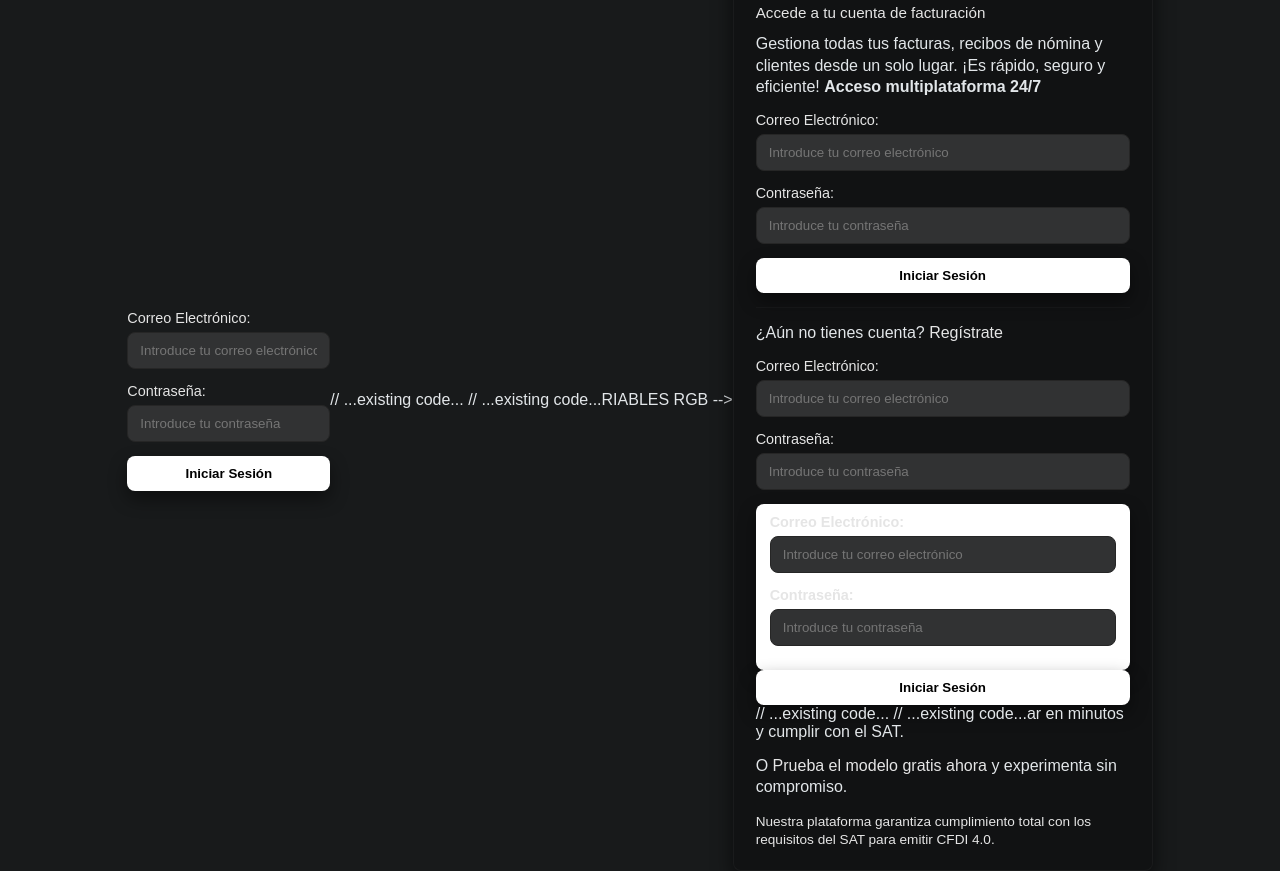
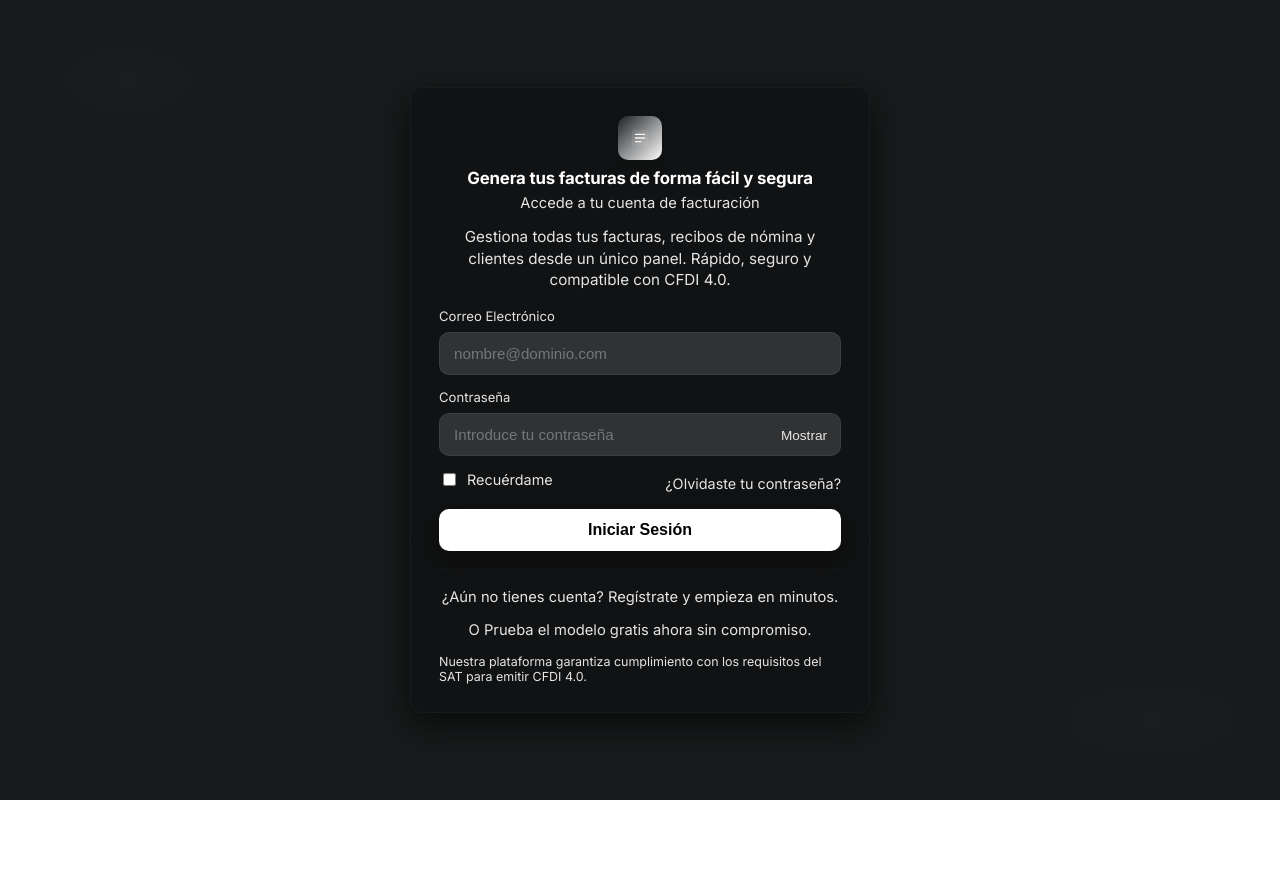
Before and after one commit to diegohdzglz040404/FacturappSencillo, a plain HTML site: page index.html in a window 1280 px wide. After the commit the page ends 800 px from the top, so only its background shows below. Drawn offline with Linux system fonts and the light colour scheme.

Commit message:
Update index.html

```diff
--- a/index.html
+++ b/index.html
@@ -1,61 +1,31 @@
-<!DOCTYPE html>
+<!doctype html>
 <html lang="es">
 <head>
-    <meta charset="UTF-8">
-    <meta name="viewport" content="width=device-width, initial-scale=1.0">
+    <meta charset="utf-8" />
+    <meta name="viewport" content="width=device-width, initial-scale=1.0"/>
     <title>Acceso a tu cuenta - Simplifica tu facturación electrónica</title>
 
-    <!-- ESTILOS ACTUALIZADOS CON VA    // ...existing code...
-            <!-- Formulario de Inicio de Sesión -->
-            <form id="login-form" action="#" method="POST" novalidate>
+    <link href="https://fonts.googleapis.com/css2?family=Inter:wght@300;400;600;700&display=swap" rel="stylesheet">
 
-                <div class="form-group">
-                    <label for="email">Correo Electrónico:</label>
-                    <input type="email" id="email" name="email" required
-                           placeholder="Introduce tu correo electrónico">
-                </div>
-
-                <div class="form-group">
-                    <label for="password">Contraseña:</label>
-                    <input type="password" id="password" name="password" required
-                           placeholder="Introduce tu contraseña">
-                </div>
-
-                <button type="submit">
-                    Iniciar Sesión
-                </button>
-            </form>
-    // ...existing code...
-
-        <script>
-        (function(){
-            const form = document.getElementById('login-form');
-            if (!form) return;
-            form.addEventListener('submit', function(e){
-                // Dejar que el navegador muestre mensajes de validación nativos
-                if (!form.checkValidity()) return;
-                e.preventDefault();
-                // Redirigir tras "inicio de sesión"
-                window.location.href = 'https://diegohdzglz040404.github.io/FACTURAPP123/';
-            });
-        })();
-        </script>
-    // ...existing code...RIABLES RGB -->
     <style>
         :root{
-            --body-color: #E2E6E9; /* rgb(226,230,233) */
-            --accent-color: #FFFFFF; /* rgb(255,255,255) */
-            --card-background-color: #111213; /* rgb(17,18,19) */
-            --page-bg: #181A1B; /* rgb(24,26,27) */
-            --accent-color-light: #E5E5E5; /* rgb(229,229,229) */
-            --accent-color-background-muted: #262626; /* rgb(38,38,38) */
-            --shape-bg-color: #313233; /* rgb(49,50,51) */
-            --card-secondary-bg: #1D1F22; /* rgb(29,31,34) */
-            --btn-bg: #FFFFFF; /* rgb(255,255,255) */
-            --btn-text-dark: #000000; /* rgb(0,0,0) */
-            --muted-border: rgba(255,255,255,0.04);
-            --radius: 8px;
-            --shadow: 0 8px 20px rgba(0,0,0,0.6);
+            --body-color: #E2E6E9;                 /* rgb(226,230,233)  - texto principal */
+            --accent-color: #FFFFFF;               /* rgb(255,255,255)  - acentos */
+            --card-background-color: #111213;      /* rgb(17,18,19)     - fondo de tarjetas */
+            --page-bg: #181A1B;                    /* rgb(24,26,27)     - fondo del documento */
+            --accent-color-light: #E5E5E5;         /* rgb(229,229,229)  - acento claro */
+            --accent-color-background-muted: #262626; /* rgb(38,38,38)  - fondo atenuado */
+            --shape-bg-color: #313233;             /* rgb(49,50,51)     - inputs / shapes */
+            --card-secondary-bg: #1D1F22;          /* rgb(29,31,34)     - tarjeta secundaria */
+            --btn-bg: #FFFFFF;                     /* rgb(255,255,255)  - botones sólidos */
+            --btn-text-dark: #000000;              /* rgb(0,0,0)        - texto sobre botones claros */
+
+            --text: var(--body-color);
+            --muted: #9fbfe6;
+            --input-bg: rgba(255,255,255,0.02);
+            --glass-border: rgba(255,255,255,0.04);
+            --card-radius: 12px;
+            --shadow-neutral: 0 12px 34px rgba(0,0,0,0.6);
         }
 
         *{box-sizing:border-box}
@@ -63,218 +33,263 @@
         body {
             margin: 0;
             min-height: 100vh;
-            font-family: "APTOS", Arial, sans-serif;
-            color: var(--body-color);
+            font-family: "Inter", system-ui, -apple-system, "Segoe UI", Roboto, "Helvetica Neue", Arial;
+            color: var(--text);
             -webkit-font-smoothing:antialiased;
             -moz-osx-font-smoothing:grayscale;
-            background-color: var(--page-bg);
-            display: flex;
-            justify-content: center;
-            align-items: center;
-            padding: 24px;
+
+            /* fondo neutro */
+            background:
+                radial-gradient(800px 400px at 10% 10%, rgba(255,255,255,0.01), transparent 10%),
+                radial-gradient(700px 300px at 90% 90%, rgba(255,255,255,0.01), transparent 15%),
+                linear-gradient(180deg, var(--page-bg), var(--page-bg));
+            display:flex;
+            align-items:center;
+            justify-content:center;
+            padding:28px;
+            text-align:center;
         }
 
-        #login-form-container {
-            width: 92%;
-            max-width: 420px;
-            padding: 22px;
-            border-radius: var(--radius);
+        main#login-form-container{
+            width:100%;
+            max-width:460px;
+            border-radius: var(--card-radius);
+            padding:28px;
+            border: 1px solid var(--glass-border);
+            box-shadow: var(--shadow-neutral);
+            backdrop-filter: blur(6px);
+            -webkit-backdrop-filter: blur(6px);
             background-color: var(--card-background-color);
-            border: 1px solid var(--muted-border);
-            box-shadow: var(--shadow);
         }
 
-        h1 {
-            margin: 0 0 6px;
-            font-size: 1.25rem;
-            font-weight: 700;
+        header.brand {
+            display:flex;
+            align-items:center;
+            gap:12px;
+            justify-content:center;
+            margin-bottom:8px;
+        }
+
+        .logo {
+            width:44px;
+            height:44px;
+            border-radius:10px;
+            display:inline-grid;
+            place-items:center;
+            background: linear-gradient(135deg,var(--card-secondary-bg),var(--accent-color));
+            box-shadow: 0 6px 18px rgba(0,0,0,0.18);
+            flex: 0 0 44px;
+        }
+        .logo svg{ width:22px; height:22px; color:var(--accent-color); }
+
+        h1{
+            margin:6px 0 0;
+            font-size:1.05rem;
+            font-weight:700;
+            letter-spacing:-0.01em;
             color: var(--accent-color);
         }
 
-        h2 {
-            margin: 0 0 12px;
-            font-size: 0.95rem;
-            font-weight: 500;
-            color: var(--accent-color-light);
+        h2{
+            margin:6px 0 14px;
+            font-size:0.92rem;
+            font-weight:500;
+            color:var(--accent-color-light);
         }
 
-        p {
-            color: var(--body-color);
-            line-height: 1.35;
-            margin: 0 0 14px;
+        p.lead{
+            margin:0 0 18px;
+            color:var(--accent-color-light);
+            line-height:1.4;
+            font-size:0.95rem;
         }
 
+        form { text-align:left; }
+
         .form-group {
-            margin-bottom: 14px;
-            text-align: left;
+            margin-bottom:14px;
         }
 
-        label {
-            display: block;
-            font-size: 0.9rem;
-            margin-bottom: 6px;
-            color: var(--accent-color-light);
+        label{
+            display:block;
+            font-size:0.82rem;
+            color:var(--accent-color-light);
+            margin-bottom:8px;
         }
 
-        input[type="email"], input[type="password"] {
-            width: 100%;
-            padding: 10px 12px;
-            border-radius: 8px;
-            border: 1px solid var(--accent-color-background-muted);
-            background-color: var(--shape-bg-color);
-            color: var(--body-color);
-            outline: none;
-            transition: box-shadow .12s ease, border-color .12s ease;
+        .input-wrap { position:relative; }
+
+        input[type="email"], input[type="password"]{
+            width:100%;
+            padding:12px 14px;
+            font-size:0.95rem;
+            border-radius:10px;
+            border:1px solid rgba(255,255,255,0.06);
+            background: var(--shape-bg-color);
+            color:var(--text);
+            outline:none;
+            transition: box-shadow 160ms ease, transform 120ms ease, border-color 160ms;
+            -webkit-appearance:none;
         }
 
-        input[type="email"]:focus, input[type="password"]:focus{
+        input::placeholder{ color: rgba(226,230,233,0.38); }
+
+        input:focus{
+            box-shadow: 0 10px 30px rgba(0,0,0,0.07);
             border-color: rgba(255,255,255,0.14);
-            box-shadow: 0 6px 18px rgba(44,156,255,0.05);
+            transform: translateY(-2px);
         }
 
-        button {
-            display: inline-block;
-            width: 100%;
-            padding: 10px 14px;
-            border-radius: 8px;
+        .toggle-password{
+            position:absolute;
+            right:8px;
+            top:50%;
+            transform:translateY(-50%);
+            border:none;
+            background:transparent;
+            color:var(--accent-color-light);
+            font-size:0.85rem;
+            cursor:pointer;
+            padding:6px;
+            border-radius:8px;
+        }
+        .toggle-password:focus{ outline:2px solid rgba(0,0,0,0.18) }
+
+        .help-row{
+            display:flex;
+            justify-content:space-between;
+            align-items:center;
+            gap:10px;
+            margin-bottom:12px;
+            font-size:0.9rem;
+        }
+        .help-row a{ color:var(--accent-color-light); text-decoration:none; }
+        .help-row a:hover{ text-decoration:underline; color:var(--accent-color) }
+
+        .remember{ display:flex; align-items:center; gap:8px; color:var(--accent-color-light); font-size:0.9rem; }
+
+        button[type="submit"]{
+            display:inline-block;
+            width:100%;
+            padding:12px;
+            border-radius:10px;
             border: none;
-            cursor: pointer;
-            background-color: var(--btn-bg);
-            color: var(--btn-text-dark);
-            font-weight: 700;
-            box-shadow: 0 8px 18px rgba(0,0,0,0.45);
+            cursor:pointer;
+            color:var(--btn-text-dark);
+            background: var(--btn-bg);
+            font-weight:600;
+            font-size:1rem;
+            box-shadow: 0 10px 26px rgba(0,0,0,0.45);
+            transition: transform 140ms ease, box-shadow 140ms;
+        }
+        button[type="submit"]:hover{
+            transform: translateY(-3px);
+            box-shadow: 0 18px 40px rgba(0,0,0,0.6);
         }
 
-        a {
-            color: var(--accent-color-light);
-            text-decoration: none;
-        }
-        a:hover { text-decoration: underline; }
+        hr{ border:none; height:1px; background: rgba(255,255,255,0.03); margin:18px 0; }
 
-        hr {
-            border: none;
-            height: 1px;
-            background: rgba(255,255,255,0.03);
-            margin: 14px 0;
-        }
+        .secondary-links{ font-size:0.92rem; color:var(--accent-color-light); }
+        .secondary-links a{ color:var(--accent-color-light); text-decoration:none; }
+        .secondary-links a:hover{ text-decoration:underline; }
 
-        footer small {
-            color: var(--accent-color-light);
-            font-size: 0.85rem;
-        }
+        footer small{ display:block; margin-top:12px; color:var(--accent-color-light); font-size:0.78rem; text-align:left; }
 
-        /* Accesibilidad y responsivo */
-        @media (max-width:420px){
-            #login-form-container { padding: 16px; }
-            h1 { font-size: 1.05rem; }
+        @media (max-width:480px){
+            main#login-form-container{ padding:20px; border-radius:10px; }
+            h1{ font-size:1rem }
+            .logo{ width:40px; height:40px }
         }
     </style>
-    <!-- FIN DE ESTILOS -->
 </head>
 <body>
+    <main id="login-form-container" role="main" aria-labelledby="title">
+        <header class="brand" aria-hidden="false">
+            <div class="logo" aria-hidden="true">
+                <svg viewBox="0 0 24 24" fill="none" aria-hidden="true" xmlns="http://www.w3.org/2000/svg">
+                    <rect x="3" y="3" width="18" height="18" rx="4" fill="#FFFFFF" fill-opacity="0.08"/>
+                    <path d="M7 12h10M7 8h10M7 16h6" stroke="#FFFFFF" stroke-opacity="0.9" stroke-width="1.4" stroke-linecap="round" stroke-linejoin="round"/>
+                </svg>
+            </div>
+        </header>
 
-    <main id="login-form-container">
-
-        <!-- Título basado en las fuentes -->
-        <h1>Genera tus facturas de forma fácil y segura</h1>
-
-        <!-- Llamada a la acción -->
+        <h1 id="title">Genera tus facturas de forma fácil y segura</h1>
         <h2>Accede a tu cuenta de facturación</h2>
 
-        <!-- Descripción del servicio -->
-        <p>
-            Gestiona todas tus facturas, recibos de nómina y clientes desde un solo lugar.
-            ¡Es rápido, seguro y eficiente!
-            <strong>Acceso multiplataforma 24/7</strong>
+        <p class="lead">
+            Gestiona todas tus facturas, recibos de nómina y clientes desde un único panel.
+            Rápido, seguro y compatible con CFDI 4.0.
         </p>
 
-        <!-- Formulario de Inicio de Sesión -->
-        <form action="/iniciar-sesion" method="POST">
-
+        <form id="login-form" action="/iniciar-sesion" method="POST" novalidate>
             <div class="form-group">
-                <label for="email">Correo Electrónico:</label>
-                <input type="email" id="email" name="email" required
-                       placeholder="Introduce tu correo electrónico">
+                <label for="email">Correo Electrónico</label>
+                <div class="input-wrap">
+                    <input type="email" id="email" name="email" required placeholder="nombre@dominio.com" aria-required="true" aria-label="Correo electrónico" autocomplete="username">
+                </div>
             </div>
 
             <div class="form-group">
-                <label for="password">Contraseña:</label>
-                <input type="password" id="password" name="password" required
-                       placeholder="Introduce tu contraseña">
+                <label for="password">Contraseña</label>
+                <div class="input-wrap">
+                    <input type="password" id="password" name="password" required placeholder="Introduce tu contraseña" aria-required="true" aria-label="Contraseña" autocomplete="current-password">
+                    <button type="button" class="toggle-password" aria-pressed="false" aria-label="Mostrar contraseña">Mostrar</button>
+                </div>
             </div>
 
-            <button type="submit">
-                Iniciar Sesión
-            </button>
+            <div class="help-row" aria-hidden="false">
+                <label class="remember"><input type="checkbox" name="remember" style="accent-color: var(--accent-color-background-muted);"> Recuérdame</label>
+                <a href="/recuperar">¿Olvidaste tu contraseña?</a>
+            </div>
+
+            <button type="submit">Iniciar Sesión</button>
         </form>
 
-        <hr>
+        <hr/>
 
-        <!-- Opción para Registro y Prueba Gratuita -->
-        <p>
-            ¿Aún no tienes cuenta?
-            <a href="/registro">Regístrate</a>
-                    <!-- Formulario de Inicio de Sesión -->
-                    <form id="login-form" action="#" method="POST" novalidate>
-
-                        <div class="form-group">
-                            <label for="email">Correo Electrónico:</label>
-                            <input type="email" id="email" name="email" required
-                                   placeholder="Introduce tu correo electrónico">
+        <div class="secondary-links">
+            <p>¿Aún no tienes cuenta? <a href="/registro">Regístrate</a> y empieza en minutos.</p>
+            <p>O <a href="/empezar-gratis">Prueba el modelo gratis ahora</a> sin compromiso.</p>
         </div>
 
-                        <div class="form-group">
-                            <label for="password">Contraseña:</label>
-                            <input type="password" id="password" name="password" required
-                                   placeholder="Introduce tu contraseña">
-                        </div>
-
-                        <button type="subm                        // ...existing code...
-                                <!-- Formulario de Inicio de Sesión -->
-                                <form id="login-form" action="#" method="POST" novalidate>
-
-                                    <div class="form-group">
-                                        <label for="email">Correo Electrónico:</label>
-                                        <input type="email" id="email" name="email" required
-                                               placeholder="Introduce tu correo electrónico">
-                                    </div>
-
-                                    <div class="form-group">
-                                        <label for="password">Contraseña:</label>
-                                        <input type="password" id="password" name="password" required
-                                               placeholder="Introduce tu contraseña">
-                                    </div>
-
-                                    <button type="submit">
-                                        Iniciar Sesión
-                                    </button>
-                                </form>
-                        // ...existing code...
+        <footer aria-hidden="false">
+            <small>Nuestra plataforma garantiza cumplimiento con los requisitos del SAT para emitir CFDI 4.0.</small>
+        </footer>
+    </main>
 
     <script>
         (function(){
+            // Toggle contraseña accesible (sin azul)
+            const btn = document.querySelector('.toggle-password');
+            const pwd = document.getElementById('password');
+            if (btn && pwd) {
+                btn.addEventListener('click', () => {
+                    const showing = pwd.type === 'text';
+                    pwd.type = showing ? 'password' : 'text';
+                    btn.textContent = showing ? 'Mostrar' : 'Ocultar';
+                    btn.setAttribute('aria-pressed', String(!showing));
+                });
+                btn.addEventListener('keydown', (e) => {
+                    if (e.key === 'Enter' || e.key === ' ') {
+                        e.preventDefault();
+                        btn.click();
+                    }
+                });
+            }
+
+            // Redirección cliente-side al "Iniciar Sesión" para evitar POST en GitHub Pages
             const form = document.getElementById('login-form');
-                                if (!form) return;
-                                form.addEventListener('submit', function(e){
-                                    // Dejar que el navegador muestre mensajes de validación nativos
+            if (form) {
+                form.addEventListener('submit', (e) => {
+                    // si hay campos inválidos, permitir que el navegador muestre el aviso
                     if (!form.checkValidity()) return;
-                                    e.preventDefault();
-                                    // Redirigir tras "inicio de sesión"
+                    e.preventDefault(); // evitar POST que genera 405 en GitHub Pages
+
+                    // aquí podrías validar con fetch; por ahora redirigir directamente
                     window.location.href = 'https://diegohdzglz040404.github.io/FACTURAPP123/';
                 });
+            }
         })();
     </script>
-                        // ...existing code...ar en minutos y cumplir con el SAT.
-        </p>
-        <p>
-            O <a href="/empezar-gratis">Prueba el modelo gratis ahora</a>  y experimenta sin compromiso.
-        </p>
-
-        <!-- Mención de cumplimiento SAT -->
-        <footer>
-            <small>Nuestra plataforma garantiza cumplimiento total con los requisitos del SAT para emitir CFDI 4.0.</small>
-        </footer>
-
-    </main>
 </body>
 </html>
```
Lines whose indentation alone changed are shown as unchanged.
